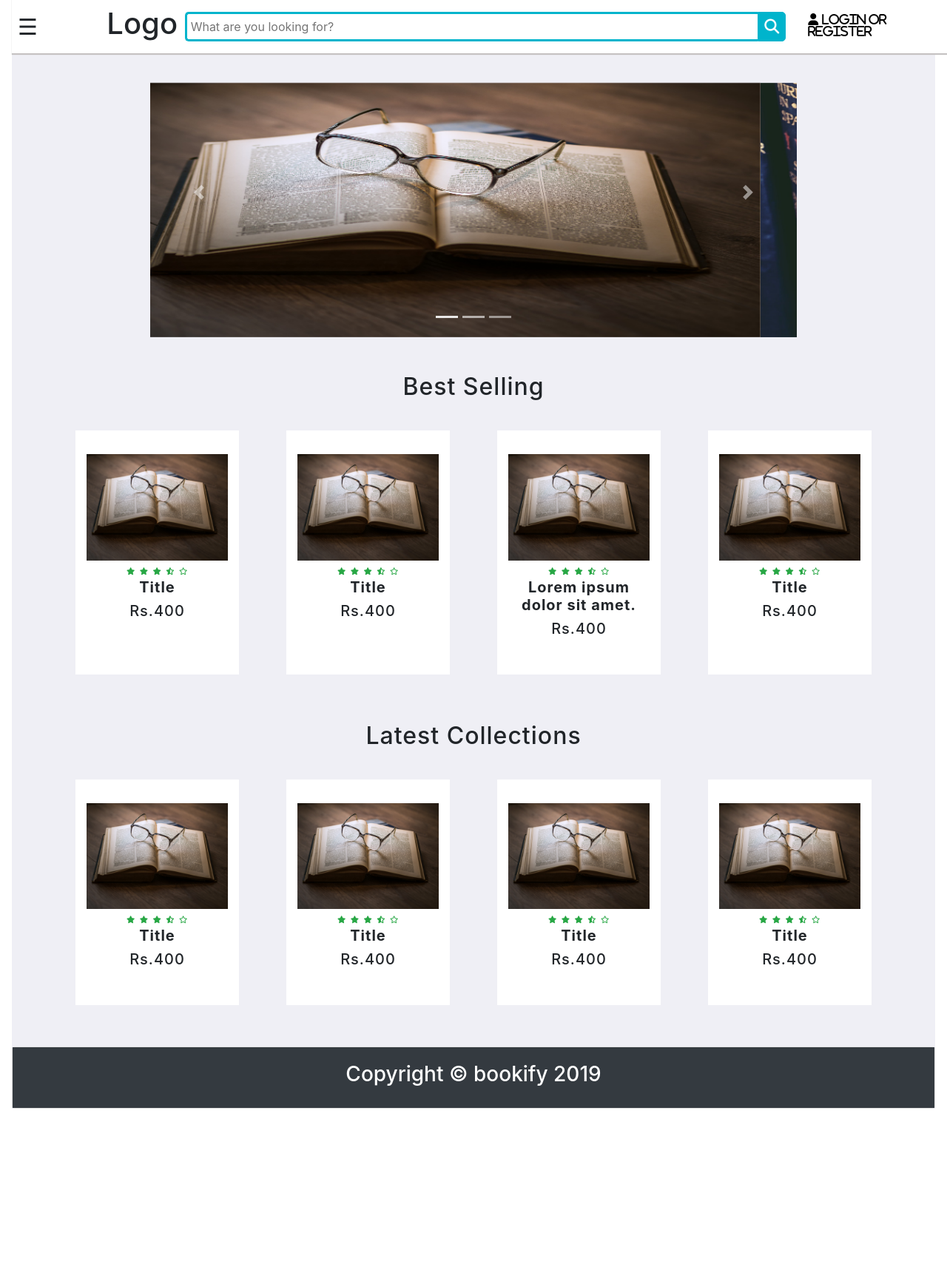
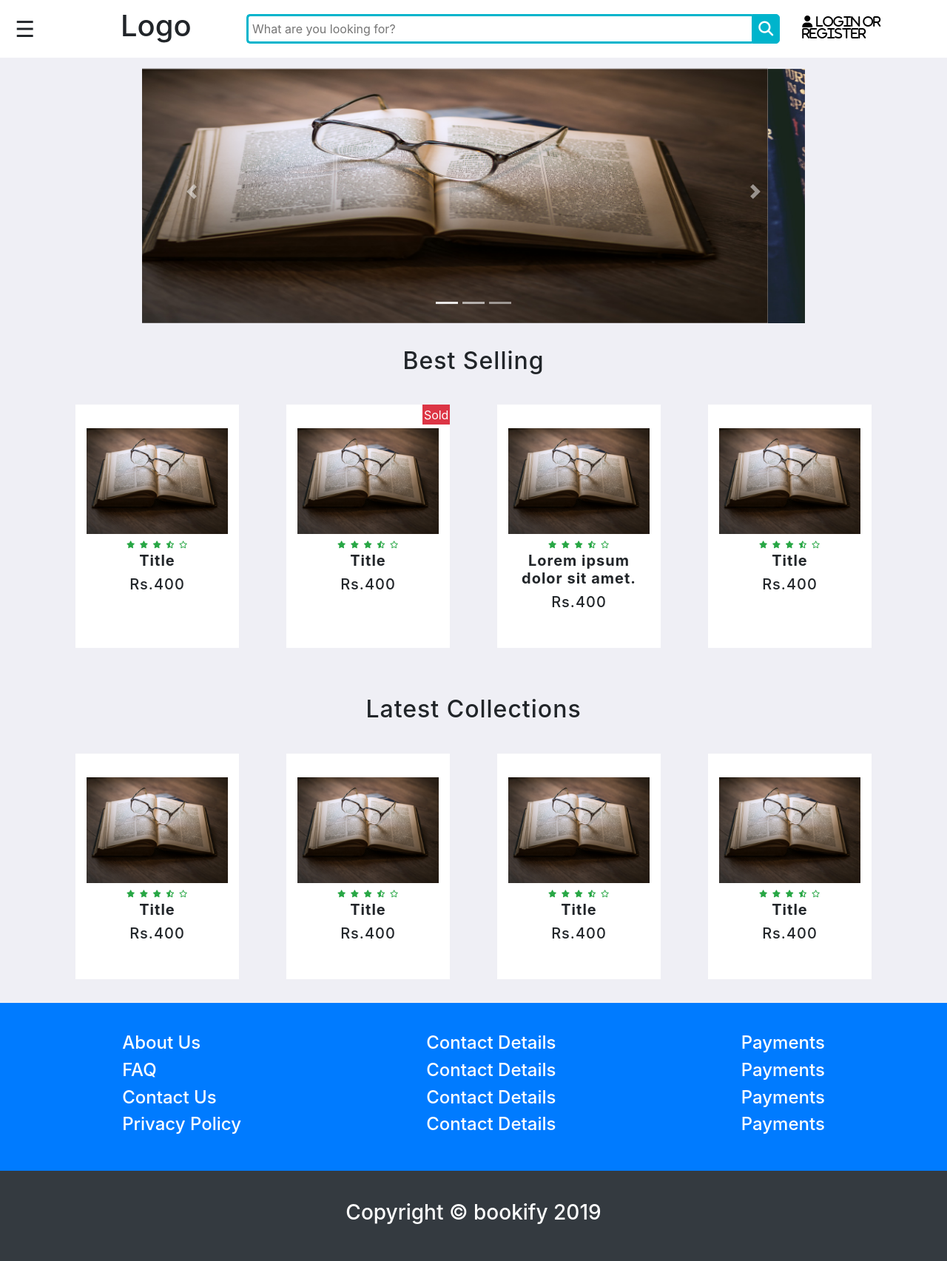
Before and after one commit to laroparo123/helloworld123, a plain HTML site: page index.html in a window 1280 px wide. Shown: the whole page at 74% size. Before the commit the page ends 1539 px from the top, so only its background shows below. Drawn offline with nearby package versions, Linux system fonts and the light colour scheme.

Commit message:
some-changes

```diff
--- a/css/main.css
+++ b/css/main.css
@@ -10,15 +10,9 @@
 }
 
 .start{
-  width: 100%;
-  overflow: hidden;
-    position: fixed;
-    background:#fff;
-    top: 0;
-    margin-bottom: 3em;
-    z-index: 1;
-    box-shadow: 1px 1px 1px 1px rgb(197, 194, 194);
-  }
+  background: #fff;
+  padding: 0.7em;
+}
 .hamburger{
   font-size: 1.7rem;
 }
@@ -58,7 +52,7 @@
 
 #main {
   transition: margin-left .5s;
-  padding: 16px;
+  /* padding: 2px; */
 }
 
 @media screen and (max-height: 450px) {
@@ -72,7 +66,7 @@
 
   .heading {
     width: 70%;
-    margin: 3em auto;
+    margin: 0.2em auto;
     background-position: center;
   }
 .login{
@@ -80,7 +74,7 @@
   color: #000;
 }
   .heading img {
-    margin-top: 3em;
+    margin-top: 0.7em;
     max-height: 344px;
     /* max-height: 40vh; */
   }
@@ -104,6 +98,16 @@
 
 .searchTerm:focus{
   color: #00B4CC;
+}
+
+
+.status{
+  position: absolute;
+  top: 0%;
+  right: 0%;
+  border: none;
+  padding: 0.1em;
+  color: #fff;
 }
 
 .searchButton {
@@ -136,6 +140,7 @@
   .ending h3 {
     color: #ffff;
     text-align: center;
+
   }
 
   .items {
@@ -239,3 +244,11 @@
     -webkit-box-shadow: none !important;
             box-shadow: none !important;
   }
+
+  .ending h4{
+    color: #fff;
+  }
+
+  .last,.last-s{
+      padding: 2.5em;
+  }
--- a/index.html
+++ b/index.html
@@ -17,13 +17,13 @@
     <div id="main">
         <div class="wrapper">
 
-            <div class="start">
 
-                <div class="row  d-lg-flex align-items-center m-2">
-                    <span style="font-size:30px;cursor:pointer;position:absolute;" onclick="openNav()">&#9776;</span>
+            <div class="row  d-lg-flex align-items-center start">
+                <span style=" font-size:30px;cursor:pointer;position:absolute;" class="mx-4"
+                    onclick="openNav()">&#9776;</span>
 
 
-                    <div class="col col-lg-1">
+                <div class="col-2 col-md-1">
                     <!-- <i class="fas fa-bars"></i> -->
                     <div id="mySidenav" class="sidenav">
                         <a href="javascript:void(0)" class="closebtn" onclick="closeNav()">&times;</a>
@@ -35,9 +35,9 @@
                 </div>
 
 
-                    <h1 class=" col col-lg-1 logo">Logo</h1>
+                <h1 class=" col-3 col-md-2 logo text-center">Logo</h1>
 
-                    <div class=" col col-lg-8">
+                <div class=" col-5 col-md-7">
                     <div class="search">
                         <input type="text" class="searchTerm" placeholder="What are you looking for?">
                         <button type="submit" class="searchButton">
@@ -47,12 +47,12 @@
                 </div>
 
 
-                    <div class="col col-lg-2">
+                <div class="col-2 col-md-2">
                     <a href="#" class="login"><i class="fas fa-user"> Login or Register</i></a>
                 </div>
             </div>
 
-            </div>
+
 
             <header class="heading">
                 <div id="carouselExampleIndicators" class="carousel slide" data-ride="carousel">
@@ -126,7 +126,7 @@
                             </div>
 
                             <div class="product-bottom text-center">
-
+                                <button class="status bg-danger">Sold</button>
                                 <i class="fas fa-star"></i>
                                 <i class="fas fa-star"></i>
                                 <i class="fas fa-star"></i>
@@ -294,12 +294,35 @@
 
 
 
-            <footer class="ending my-4">
-                <div class="card">
-                    <div class="card-body bg-dark">
+            <footer class="ending">
+                <div class=" bg-primary d-flex justify-content-around last-s">
+                    <div class="something">
+                        <h4>About Us</h4>
+                        <h4>FAQ</h4>
+                        <h4>Contact Us</h4>
+                        <h4>Privacy Policy</h4>
+                    </div>
+                    <div class="contact">
+                        <h4>Contact Details</h4>
+                        <h4>Contact Details</h4>
+                        <h4>Contact Details</h4>
+                        <h4>Contact Details</h4>
+                    </div>
+                    <div class="payments">
+                        <h4>Payments</h4>
+                        <h4>Payments</h4>
+                        <h4>Payments</h4>
+                        <h4>Payments</h4>
+                    </div>
+
+                </div>
+
+
+
+                <div class="bg-dark last">
                     <h3>Copyright &copy; bookify 2019</h3>
                 </div>
-                </div>
+
             </footer>
 
         </div>
```
Lines whose indentation alone changed are shown as unchanged.
